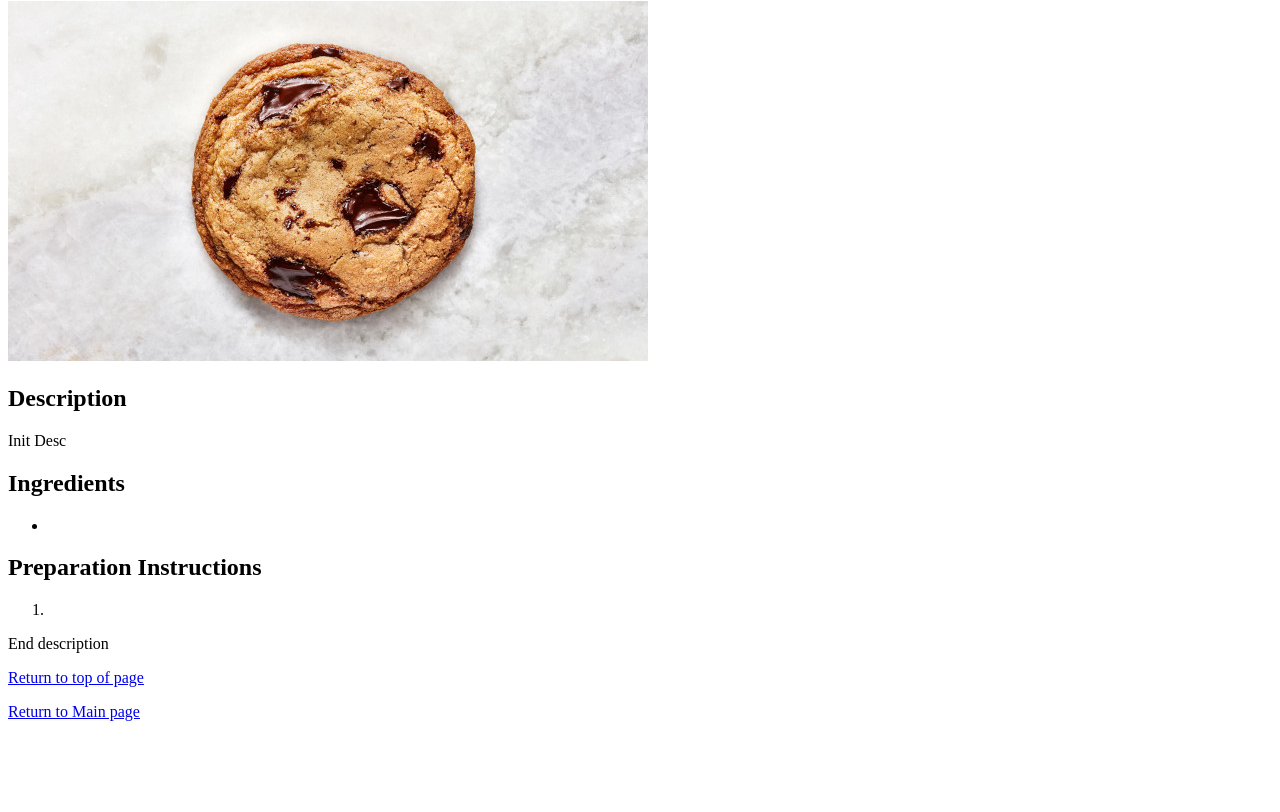
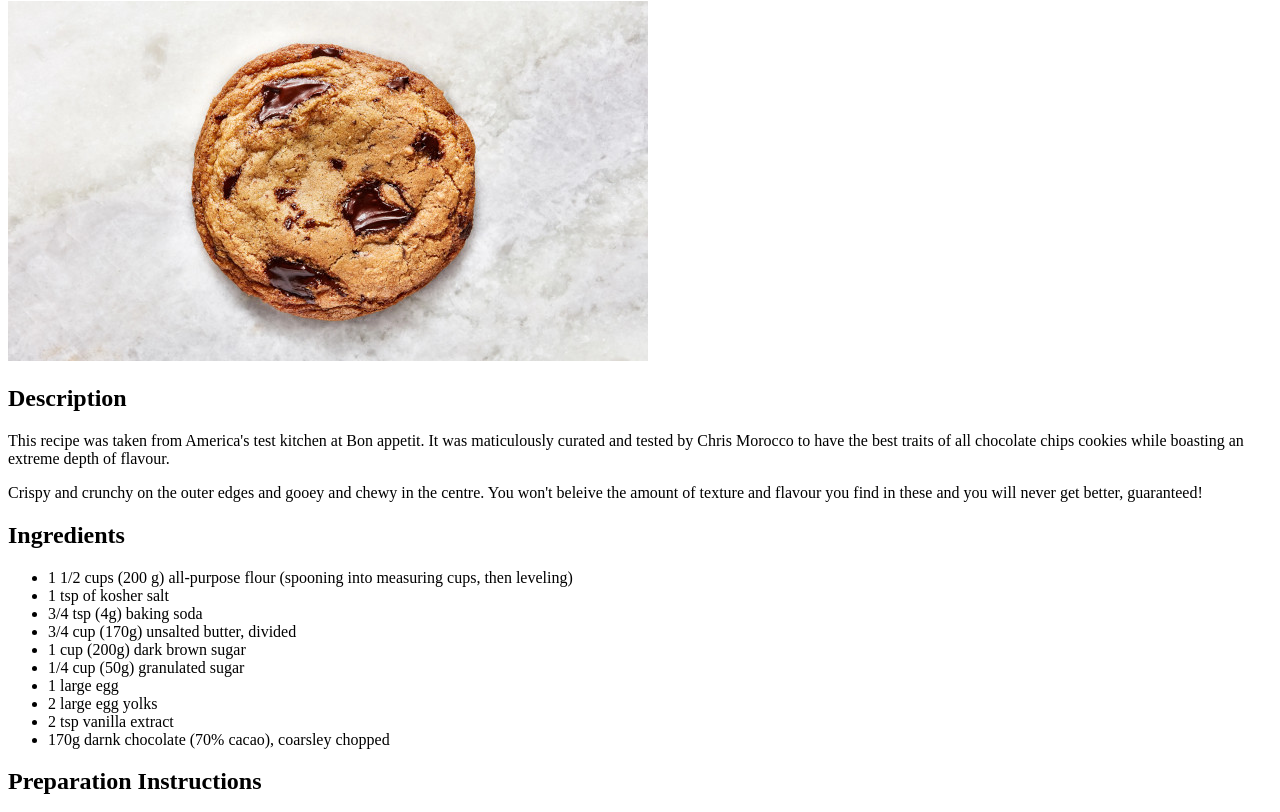
Before and after one commit to Carrscot/odin_recipes, a plain HTML site: page recipes/cookies.html in a window 1280 px wide. Shown: the part 79-891 px from the top of the page. Before the commit the page ends 816 px from the top, so only its background shows below. Drawn offline with Linux system fonts and the light colour scheme.

Commit message:
Add final content to cookies.html

```diff
--- a/recipes/cookies.html
+++ b/recipes/cookies.html
@@ -11,19 +11,31 @@
 <h1>The best choloate chip cookies</h1>
 <img src="../img/cookie.jpg">
 <h2>Description</h2>
-    <p>Init Desc</p>
+    <p>This recipe was taken from America's test kitchen at Bon appetit. It was maticulously curated and tested by Chris Morocco to have the best traits of all chocolate chips cookies while boasting an extreme depth of flavour.</p>
+    <p>Crispy and crunchy on the outer edges and gooey and chewy in the centre. You won't beleive the amount of texture and flavour you find in these and you will never get better, guaranteed!</p>
 <h2>Ingredients</h2>
 
 <ul>
-    <li></li>
+    <li>1 1/2 cups (200 g) all-purpose flour (spooning into measuring cups, then leveling)</li>
+    <li>1 tsp of kosher salt</li>
+    <li>3/4 tsp (4g) baking soda</li>
+    <li>3/4 cup (170g) unsalted butter, divided</li>
+    <li>1 cup (200g) dark brown sugar</li>
+    <li>1/4 cup (50g) granulated sugar</li>
+    <li>1 large egg</li>
+    <li>2 large egg yolks</li>
+    <li>2 tsp vanilla extract</li>
+    <li>170g darnk chocolate (70% cacao), coarsley chopped</li>
 </ul>
 
 <h2>Preparation Instructions</h2>
 <ol>
-    <li></li>
-
+    <li>Place racks in upper and lower thirds of oven; preheat to 190°C. Whisk flour, salt, and baking soda in a small bowl; set aside.</li>
+    <li>Cook 1/2 cup (113 g) butter in a large saucepan over medium heat, swirling often and scraping bottom of pan with a heatproof rubber spatula, until butter foams, then browns, about 4 minutes. Transfer butter to a large heatproof bowl and let cool 1 minute. Cut remaining 1/4 cup (56 g) butter into small pieces and add to brown butter (it should start to melt but not foam and sizzle, so test with one piece before adding the rest).</li>
+    <li>Once butter is melted, add both sugars and whisk, breaking up any clumps, until sugar is incorporated and no lumps remain. Add egg and egg yolks and whisk until sugar dissolves and mixture is smooth, about 30 seconds. Whisk in vanilla. Using rubber spatula, fold reserved dry ingredients into butter mixture just until no dry spots remain, then fold in chocolate (the dough will be soft but should hold its shape once scooped; if it slumps or oozes after being scooped, stir dough back together several times and let rest 5–10 minutes until scoops hold their shape as the flour hydrates)</li>
+    <li>Using a scoop (3 Tbsp.), portion out 16 balls of dough and divide between 2 parchment-lined rimmed baking sheets. Bake cookies, rotating sheets if cookies are browning very unevenly (otherwise, just leave them alone), until deep golden brown and firm around the edges, 8-10 minutes. Let cool on baking sheets.</li>
 </ol>
-<p>End description</p>
+<p>These cookies can be made a few days ahead just store them at room temperature in an airtight container. Baking always seems intimidating but following these steps you can make incredible cookies with only a moderate amount of effort. Give them a try! </p>
 <p><a href="cookies.html">Return to top of page</a></p>
 <p><a href="../index.html">Return to Main page</a></p>
 </body>
```
